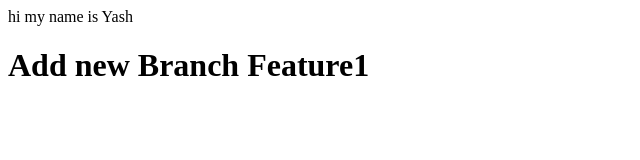
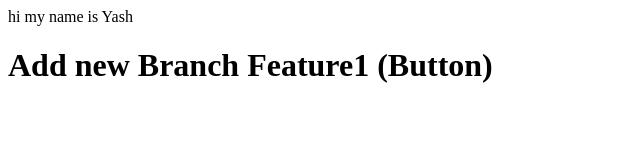
Before and after one commit to Yash-panchall/LocalRepo-s, a plain HTML site: page index.html in a window 1280 px wide. Shown: the whole page, without its empty margins (0-640 px from the left). Drawn offline with Linux system fonts and the light colour scheme.

Commit message:
Add Button

```diff
--- a/index.html
+++ b/index.html
@@ -3,5 +3,5 @@
 </p>
 
 <h1>
-    Add new Branch Feature1
+    Add new Branch Feature1 (Button)
 </h1>
```
